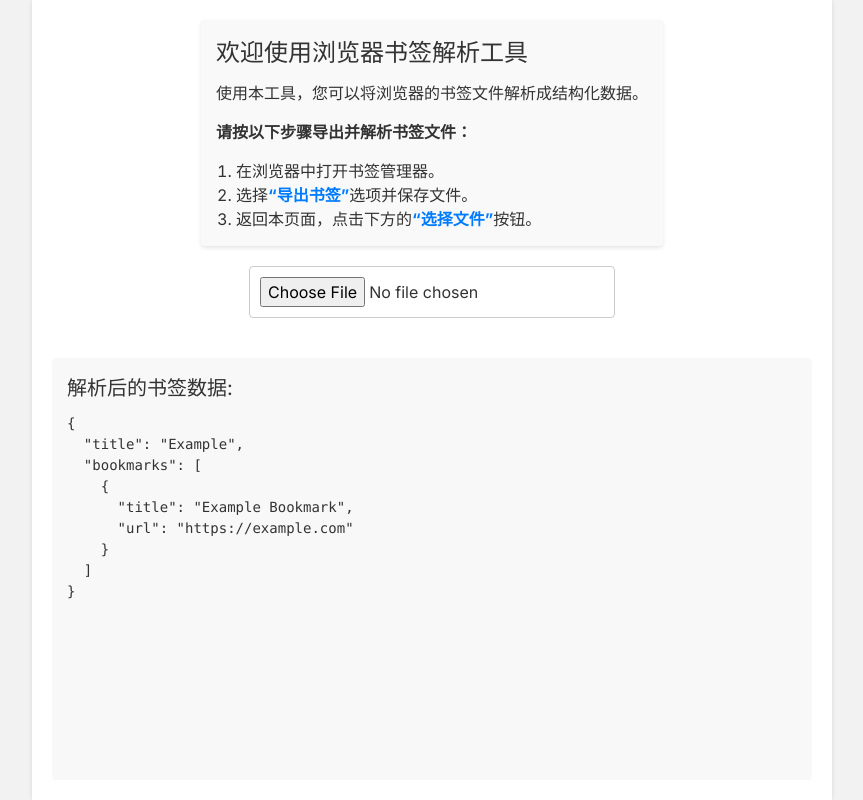
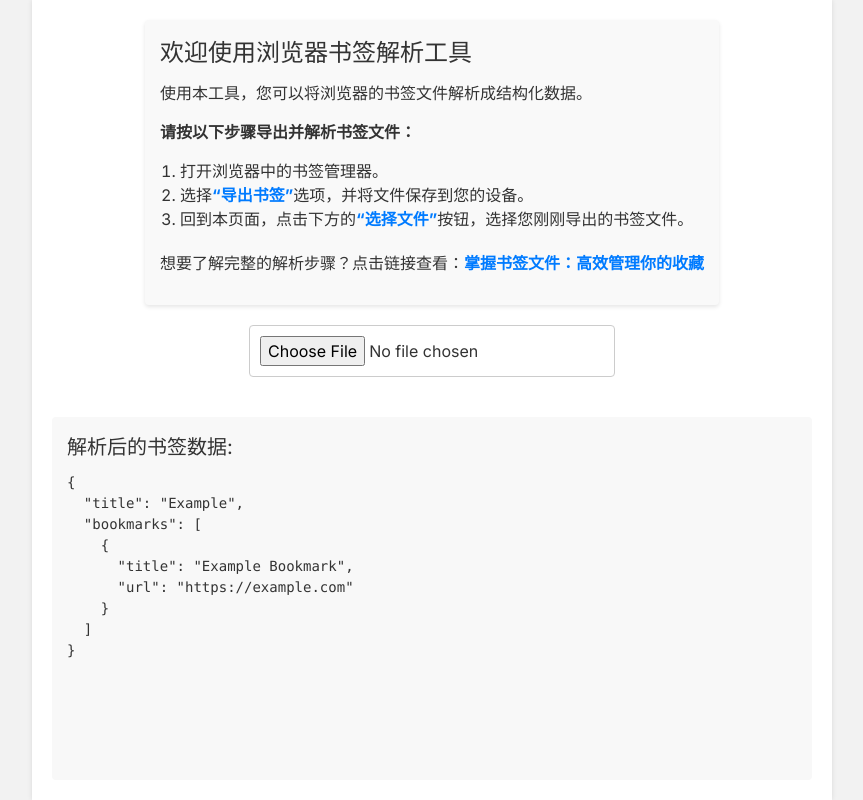
Before and after one commit to onntztzf/website, a Next.js app: page /bookmark in a window 1280 px wide. Shown: the whole page, without its empty margins (208-1071 px from the left). Built offline with nearby package versions, Linux system fonts and the light colour scheme.

Commit message:
add guide

```diff
--- a/src/app/bookmark/page.tsx
+++ b/src/app/bookmark/page.tsx
@@ -131,10 +131,19 @@ export default function Page() {
                     请按以下步骤导出并解析书签文件：
                 </p>
                 <ol className="guide-steps">
-                    <li>在浏览器中打开书签管理器。</li>
-                    <li>选择<span className="highlight-text">“导出书签”</span>选项并保存文件。</li>
-                    <li>返回本页面，点击下方的<span className="highlight-text">“选择文件”</span>按钮。</li>
+                    <li>打开浏览器中的书签管理器。</li>
+                    <li>选择<span className="highlight-text">“导出书签”</span>选项，并将文件保存到您的设备。</li>
+                    <li>回到本页面，点击下方的<span className="highlight-text">“选择文件”</span>按钮，选择您刚刚导出的书签文件。
+                    </li>
                 </ol>
+                <div className="guide-link">
+                    <p>
+                        想要了解完整的解析步骤？点击链接查看：<a
+                        href={"https://mp.weixin.qq.com/s/KIEWs62Rb-tBY0PIL3ORFA"}>
+                        掌握书签文件：高效管理你的收藏
+                    </a>
+                    </p>
+                </div>
             </div>)}
             <header className="header">
                 <input
--- a/src/app/bookmark/style.css
+++ b/src/app/bookmark/style.css
@@ -64,6 +64,20 @@
     font-weight: bold;
 }
 
+.guide-link {
+    margin-top: 20px;
+}
+
+.guide-link a {
+    color: #007bff;
+    text-decoration: none;
+    font-weight: bold;
+}
+
+.guide-link a:hover {
+    text-decoration: underline;
+}
+
 .parsed-data {
     flex: 1;
     width: 100%;
```
